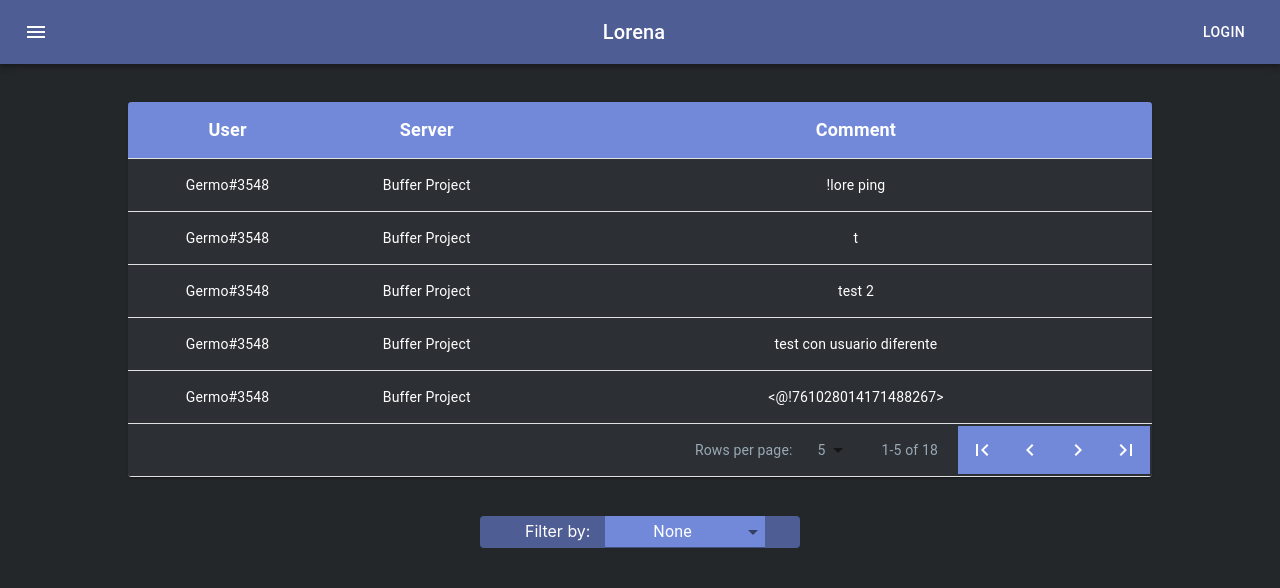
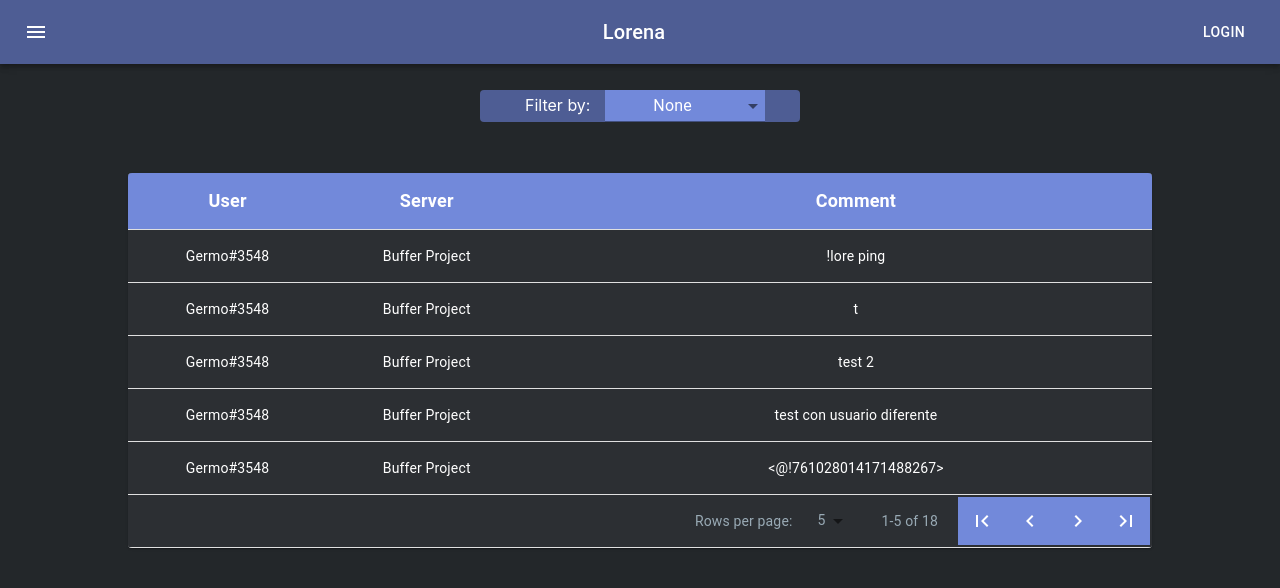
Before and after one commit to Buffer-Project/Lorena-UI, a React (Create React App) app: page / in a window 1280 px wide. Shown: the top 588 px of the page. Built offline with nearby package versions, Linux system fonts and the light colour scheme.

Commit message:
Refactor & comment truncate
Now each comment has its own expand-shrink functionality

```diff
--- a/src/App.js
+++ b/src/App.js
@@ -1,13 +1,13 @@
 import './App.css';
 
 import NavBar from './components/NavBar.js';
-import ContentList from './components/ContentList.js';
+import CommentList from './components/CommentList.js';
 
 function App() {
   return (
     <div className="App">
       <NavBar />
-      <ContentList />
+      <CommentList />
     </div>
   );
 }
--- /dev/null
+++ b/src/components/Comment.js
@@ -0,0 +1,45 @@
+import { useState } from 'react';
+import Button from '@material-ui/core/Button';
+import TableRow from '@material-ui/core/TableRow';
+import TableCell from '@material-ui/core/TableCell';
+
+const Comment = ({row}) => {
+    const [isExpanded, setIsExpanded] = useState(false);
+
+    const handleExpand = () => {
+        setIsExpanded(!isExpanded);
+    }
+
+    const chop = (text,index) => {
+        return text.slice(0,index);
+    }
+
+    return(
+        <>
+            <TableRow key={row.name} style={{backgroundColor: '#2C2F33'}}>
+                <TableCell component="th" scope="row" style={{width: '18.5%', color: '#ffffff', alignItems: 'center', textAlign: 'center'}}>
+                    {row.User}
+                </TableCell>
+                <TableCell style={{ width: '18.5%', color: '#ffffff', alignItems: 'center', textAlign: 'center' }}>
+                    {row.Server}
+                </TableCell>
+                <TableCell style={{ width: '3%', color: '#ffffff', alignItems: 'center', textAlign: 'center' }}>
+                    {row.Comment.length > 70?
+                    <Button width="3%" style={{fontSize: '14px', color: '#99AAb5',backgroundColor: '2C2F33'}} onClick={()=>handleExpand()}>
+                        {isExpanded?'-':'+'}
+                    </Button>
+                    :<></>}
+                </TableCell>
+                <TableCell style={{width: '55%', color: '#ffffff', alignItems: 'center', textAlign: 'center'}} align="right">
+                    {row.Comment.length > 70?
+                    <div>
+                        {isExpanded?row.Comment:`${chop(row.Comment,70)}...`}
+                    </div>
+                    :row.Comment}
+                </TableCell>
+            </TableRow>
+        </>
+    );
+}
+
+export default Comment;
--- /dev/null
+++ b/src/components/CommentFilters.js
@@ -0,0 +1,90 @@
+import {useState, useEffect} from 'react';
+import MenuItem from '@material-ui/core/MenuItem';
+import Select from '@material-ui/core/Select';
+
+const CommentFilters = ({filterTypes,setFilterTypes,filterValue,setFilterValue,jsonData}) => {
+    const [filterValueOptions, setFilterValueOptions] = useState([]);
+    // filterTypes: valor por el que filtro: User o Server (None: sin filtros)
+    // filterValue: valor del User o Server por el que quiero filtrar
+
+    function containsElement(array,value){
+        let bool = false;
+        for(let i=0;i<array.length;i++){
+          if (array[i] === value){
+            bool = true;
+          }
+        }
+        return bool;
+    }
+
+    useEffect(()=>{
+      const getFilterValueOptions = () => { //obtengo todos los valores del tipo de filtro actual (Los Users o Servers) por los que puedo filtrar los comentarios
+        let FilterValuesToAdd = [];
+        for(let i=0;i<jsonData.length;i++){
+            if(filterTypes === 'User' && !containsElement(FilterValuesToAdd,jsonData[i].User)){
+            FilterValuesToAdd.push(jsonData[i].User);
+            }
+            else if(filterTypes==='Server' && !containsElement(FilterValuesToAdd,jsonData[i].Server)){
+                FilterValuesToAdd.push(jsonData[i].Server);
+            }
+        }
+        setFilterValueOptions(FilterValuesToAdd);
+        }
+        getFilterValueOptions();
+    },[filterTypes,jsonData])
+
+
+
+    const handleChange = (event) => {
+      event.preventDefault();
+      setFilterTypes(event.target.value);
+      setFilterValue('');
+    }
+
+    const handleValueChange = (event) => {
+      event.preventDefault();
+      setFilterValue(event.target.value);
+    }
+
+    return (
+      <div>
+        <div style={{margin: 'auto', minHeigth:'20%', maxWidth: '25%',backgroundColor: '#4e5d94', borderRadius: '4px', marginTop: '2%'}}>
+          <span style={{color: '#ffffff', minWidth: '50%', padding:'3%'}}>Filter by: </span>
+          <Select
+            labelId="filter-select-label"
+            id="filter-select"
+            value={filterTypes}
+            onChange={handleChange}
+            style={{color: '#ffffff',backgroundColor: '#7289da', width:'50%', maxHeigh: '90%',}}
+          >
+            <MenuItem value={'None'}>None</MenuItem>
+            <MenuItem value={'User'}>User</MenuItem>
+            <MenuItem value={'Server'}>Server</MenuItem>
+          </Select>
+        </div>
+        <div style={{margin: 'auto', minHeigth:'20%', maxWidth: '25%',backgroundColor: '#4e5d94', borderRadius: '4px', marginTop: '1%'}}>
+
+          {filterTypes!=='None'?
+            <div>
+              <span style={{color: '#ffffff', minWidth: '50%', padding:'3%'}}>Select {filterTypes}</span>
+              <Select
+                labelId="filter-select-label"
+                id="filter-select"
+                value={filterValue}
+                onChange={handleValueChange}
+                style={{color: '#ffffff',backgroundColor: '#7289da', width: '50%', maxHeigh: '90%'}}
+              >
+                {!!filterValueOptions && (filterValueOptions.map((row)=>
+                  <MenuItem key={`id${row}`} value={row}>{row}</MenuItem>
+                ))
+                }
+              </Select>
+            </div>
+          :<></>
+          }
+        </div>
+      </div>
+    );
+  }
+
+export default CommentFilters;
--- a/src/components/ContentList.js
+++ b/src/components/CommentList.js
@@ -1,4 +1,4 @@
-import React, {useEffect} from 'react';
+import React from 'react';
 import PropTypes from 'prop-types';
 import { makeStyles, useTheme } from '@material-ui/core/styles';
 import Table from '@material-ui/core/Table';
@@ -15,9 +15,9 @@ import FirstPageIcon from '@material-ui/icons/FirstPage';
 import KeyboardArrowLeft from '@material-ui/icons/KeyboardArrowLeft';
 import KeyboardArrowRight from '@material-ui/icons/KeyboardArrowRight';
 import LastPageIcon from '@material-ui/icons/LastPage';
-import Button from '@material-ui/core/Button';
-import MenuItem from '@material-ui/core/MenuItem';
-import Select from '@material-ui/core/Select';
+
+import Comment from './Comment.js';
+import CommentFilters from './CommentFilters';
 
 import jsonData from '../jsonFiles/comments.json';
 
@@ -106,7 +106,6 @@ function CustomPaginationActionsTable() {
   const classes = useStyles2();
   const [page, setPage] = React.useState(0);
   const [rowsPerPage, setRowsPerPage] = React.useState(5);
-  const [isExpanded, setIsExpanded] = React.useState(false);
 
   const filterData = React.useContext(FilterContext);
 
@@ -129,15 +128,7 @@ function CustomPaginationActionsTable() {
 
   const rows = (jsonData.filter((row) => mustBeShown(row))).sort((row) => row.User);
 
-  const handleExpand = () => {
-    setIsExpanded(!isExpanded);
-  }
-
   // const emptyRows = rowsPerPage - Math.min(rowsPerPage, rows.length - page * rowsPerPage);
-
-  const chop = (text,index) => {
-    return text.slice(0,index);
-  }
 
   const handleChangePage = (event, newPage) => {
     setPage(newPage);
@@ -173,39 +164,8 @@ function CustomPaginationActionsTable() {
               ? rows.slice(page * rowsPerPage, page * rowsPerPage + rowsPerPage)
               : rows
             ).map((row) => (
-              <TableRow key={row.name} style={{backgroundColor: '#2C2F33'}}>
-                <TableCell component="th" scope="row" style={{width: '18.5%', color: '#ffffff', alignItems: 'center', textAlign: 'center'}}>
-                  {row.User}
-                </TableCell>
-                <TableCell style={{ width: '18.5%', color: '#ffffff', alignItems: 'center', textAlign: 'center' }}>
-                  {row.Server}
-                </TableCell>
-                <TableCell style={{ width: '3%', color: '#ffffff', alignItems: 'center', textAlign: 'center' }}>
-                  {row.Comment.length > 70?
-                    <Button width="3%" style={{fontSize: '14px', color: '#99AAb5',backgroundColor: '2C2F33'}} onClick={()=>handleExpand()}>
-                      {isExpanded?'-':'+'}
-                    </Button>
-                  :<></>}
-                </TableCell>
-                <TableCell style={{width: '55%', color: '#ffffff', alignItems: 'center', textAlign: 'center'}} align="right">
-                  {row.Comment.length > 70?
-                  <div>
-                    {/* <Button style={{fontSize: '14px', color: '#99AAb5',backgroundColor: '2C2F33'}} onClick={()=>handleExpand()}>
-                      {isExpanded?'-':'+'}
-                    </Button>
-                    {'  '} */}
-                    {isExpanded?row.Comment:`${chop(row.Comment,70)}...`}
-                  </div>
-                  :row.Comment}
-                </TableCell>
-              </TableRow>
+              <Comment row={row} />
             ))}
-
-            {/* {emptyRows > 0 && (
-              <TableRow style={{ height: 53 * emptyRows }}>
-                <TableCell colSpan={6} />
-              </TableRow>
-            )} */}
           </TableBody>
           <TableFooter>
             <TableRow>
@@ -232,113 +192,23 @@ function CustomPaginationActionsTable() {
   );
 }
 
-function containsElement(array,value){
-  let bool = false;
-  for(let i=0;i<array.length;i++){
-    if (array[i] === value){
-      bool = true;
-    }
-  }
-  return bool;
-}
-
-const FilterSection = ({filters,setFilters,filterValue,setFilterValue}) => {
-  const [values, setValues] = React.useState([]);
-  // filters: valor por el que filtro: User o Server
-  // filterValue: valor del User o Server por el que quiero filtrar
-
-  useEffect(()=>{
-    const getValues = () => {
-    let valuesToAdd = [];
-    console.log('jsonData:',jsonData);
-    // if(filters!='None'){
-    for(let i=0;i<jsonData.length;i++){
-      console.log(jsonData[i]);
-      if(filters === 'User' && !containsElement(valuesToAdd,jsonData[i].User)){
-        valuesToAdd.push(jsonData[i].User);
-      }
-      else if(filters==='Server' && !containsElement(valuesToAdd,jsonData[i].Server)){
-        valuesToAdd.push(jsonData[i].Server);
-      }
-    }
-    setValues(valuesToAdd);
-    // }
-  }
-    getValues();
-  },[filters])
-
-
-
-  const handleChange = (event) => {
-    event.preventDefault();
-    setFilters(event.target.value);
-    setFilterValue('');
-  }
-
-  const handleValueChange = (event) => {
-    event.preventDefault();
-    setFilterValue(event.target.value);
-  }
-
-  return (
-    <div>
-      <div style={{margin: 'auto', minHeigth:'20%', maxWidth: '25%',backgroundColor: '#4e5d94', borderRadius: '4px', marginBottom: '1%'}}>
-        <span style={{color: '#ffffff', width: '50%', padding:'3%'}}>Filter by: </span>
-        <Select
-          labelId="filter-select-label"
-          id="filter-select"
-          value={filters}
-          onChange={handleChange}
-          style={{color: '#ffffff',backgroundColor: '#7289da', width:'50%', maxHeigh: '90%',}}
-        >
-          <MenuItem value={'None'}>None</MenuItem>
-          <MenuItem value={'User'}>User</MenuItem>
-          <MenuItem value={'Server'}>Server</MenuItem>
-        </Select>
-      </div>
-      <div style={{margin: 'auto', minHeigth:'20%', maxWidth: '25%',backgroundColor: '#4e5d94', borderRadius: '4px'}}>
-
-        {filters!=='None'?
-          <div>
-            <span style={{color: '#ffffff', width: '50%', padding:'3%'}}>Select {filters}</span>
-            <Select
-              labelId="filter-select-label"
-              id="filter-select"
-              value={filterValue}
-              onChange={handleValueChange}
-              style={{color: '#ffffff',backgroundColor: '#7289da', width: '50%', maxHeigh: '90%'}}
-            >
-              {!!values && (values.map((row)=>
-                <MenuItem key={`id${row}`} value={row}>{row}</MenuItem>
-              ))
-              }
-            </Select>
-          </div>
-        :<></>
-        }
-      </div>
-    </div>
-  );
-}
-
-
 const FilterContext = React.createContext();
 
-const ContentList = () => {
+const CommentList = () => {
   const [filters, setFilters] = React.useState('None');
   const [filterValue, setFilterValue] = React.useState('');
 
     return(
         <>
           <FilterContext.Provider value={{'filter' : filters, 'filterValue': filterValue}}>
+            <CommentFilters filterTypes={filters} setFilterTypes={(value)=>{setFilters(value)}} filterValue={filterValue} setFilterValue={(value)=>setFilterValue(value)} jsonData={jsonData} />
             <CustomPaginationActionsTable />
-            <FilterSection filters={filters} setFilters={(value)=>{setFilters(value)}} filterValue={filterValue} setFilterValue={(value)=>setFilterValue(value)} />
           </FilterContext.Provider>
         </>
     )
 }
 
-export default ContentList;
+export default CommentList;
 
 //Consuiderar en el campo commnets:
 
```
